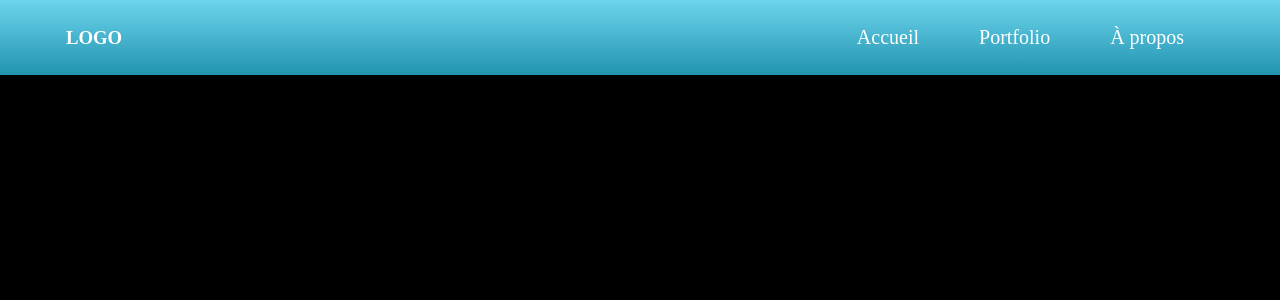
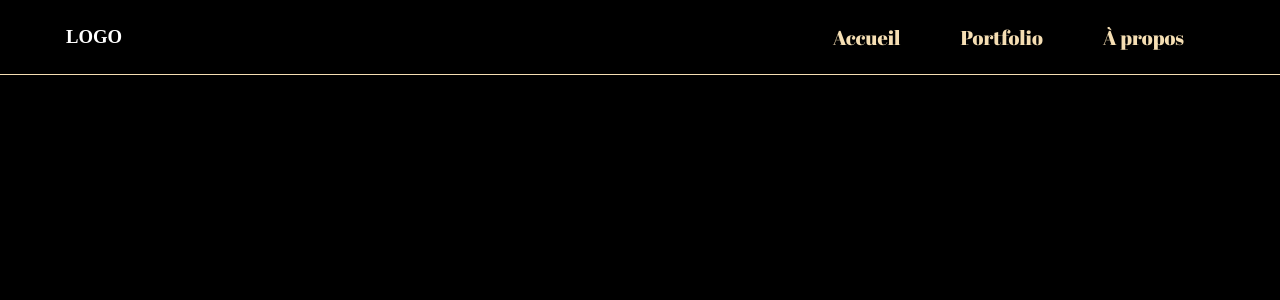
Before and after one commit to Francois-Chatelier/portfolio_francois, a React (Create React App) app: page /portfolio in a window 1280 px wide. Shown: the top 300 px of the page. Built offline with nearby package versions, Linux system fonts and the light colour scheme.

Commit message:
couleur + css hover animation navbar

```diff
--- a/src/App.jsx
+++ b/src/App.jsx
@@ -11,7 +11,7 @@ function App() {
       <Routes>
         <Route path="/" element={<PageAccueil />} />
         <Route path="/portfolio" element={<Portfolio />} />
-        <Route path="/apropos" element={<Apropos />} />
+        <Route path="/a-propos" element={<Apropos />} />
       </Routes>
     </div>
   );
--- a/src/components/navbar/NavBar.jsx
+++ b/src/components/navbar/NavBar.jsx
@@ -20,7 +20,7 @@ const NavBar = () => {
         <Link to="/portfolio" className="portfolio">
           <li>Portfolio</li>
         </Link>
-        <Link to="/apropos" className="apropos">
+        <Link to="/a-propos" className="apropos">
           <li>À propos</li>
         </Link>
       </ul>
--- a/src/components/navbar/navBar.css
+++ b/src/components/navbar/navBar.css
@@ -9,17 +9,8 @@
   justify-content: space-around;
   align-items: center;
   height: 75px;
-  background: #2193b0; /* fallback for old browsers */
-  background: -webkit-linear-gradient(
-    to bottom,
-    #6dd5ed,
-    #2193b0
-  ); /* Chrome 10-25, Safari 5.1-6 */
-  background: linear-gradient(
-    to bottom,
-    #6dd5ed,
-    #2193b0
-  ); /* W3C, IE 10+/ Edge, Firefox 16+, Chrome 26+, Opera 12+, Safari 7+ */
+  background: black;
+  border-bottom: solid wheat 1px;
 }
 
 .nav-links {
@@ -32,12 +23,21 @@
 .accueil,
 .portfolio,
 .apropos {
+  font-family: 'Abril Fatface', cursive;
   text-decoration: none;
-  color: white;
+  color: wheat;
   font-size: 20px;
   padding: 10px 20px;
   margin: 0 10px;
   cursor: pointer;
+}
+
+.accueil:hover,
+.portfolio:hover,
+.apropos:hover {
+  color: rgb(230, 137, 94);
+  transform: scale(1) translate(5px);
+  transition: 0.5s all ease-in-out;
 }
 
 .logo {
@@ -68,12 +68,14 @@
     top: 75px;
     transition: all 0.5s ease-out;
     width: 100%;
+    background: wheat;
   }
 
   .accueil,
   .portfolio,
   .apropos {
-    color: green;
+    font-family: 'Abril Fatface', cursive;
+    color: black;
     text-align: center;
     padding: 32px;
     width: 100%;
```
